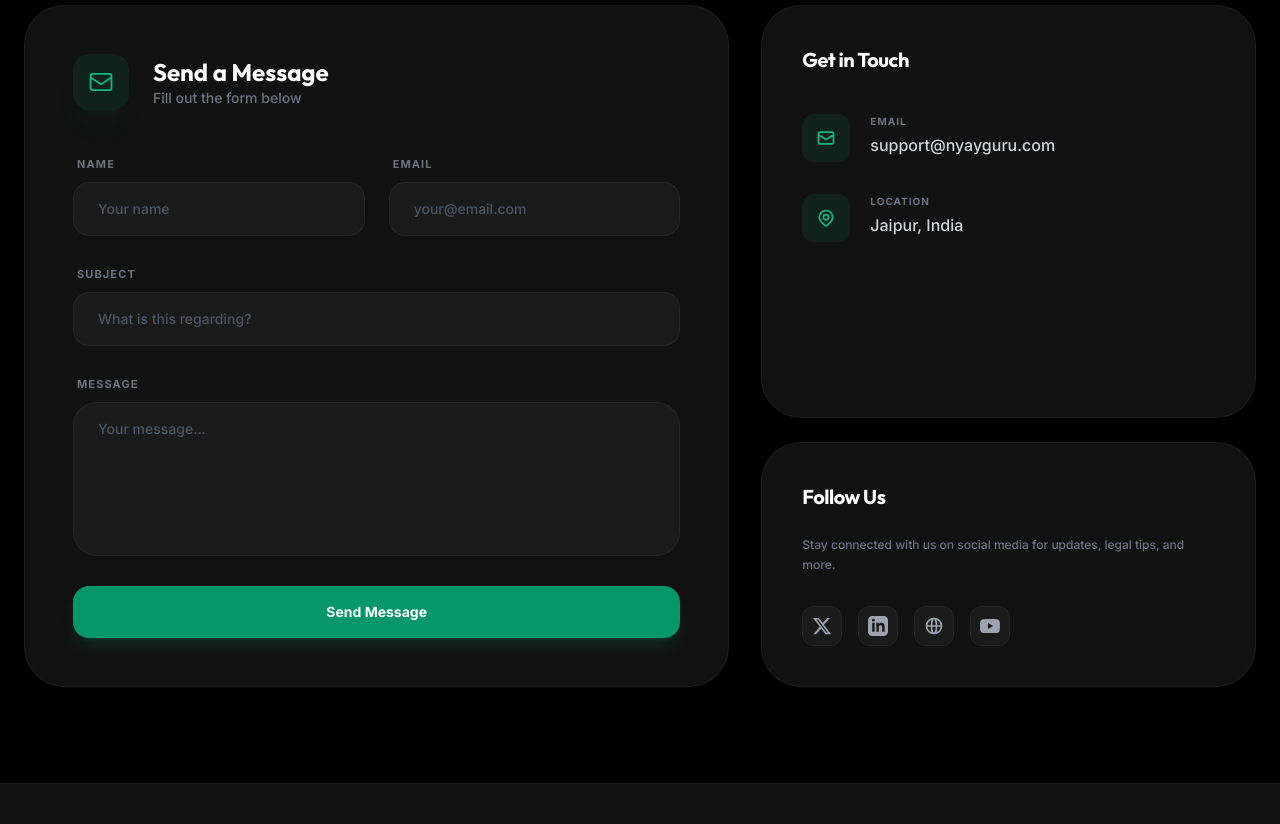
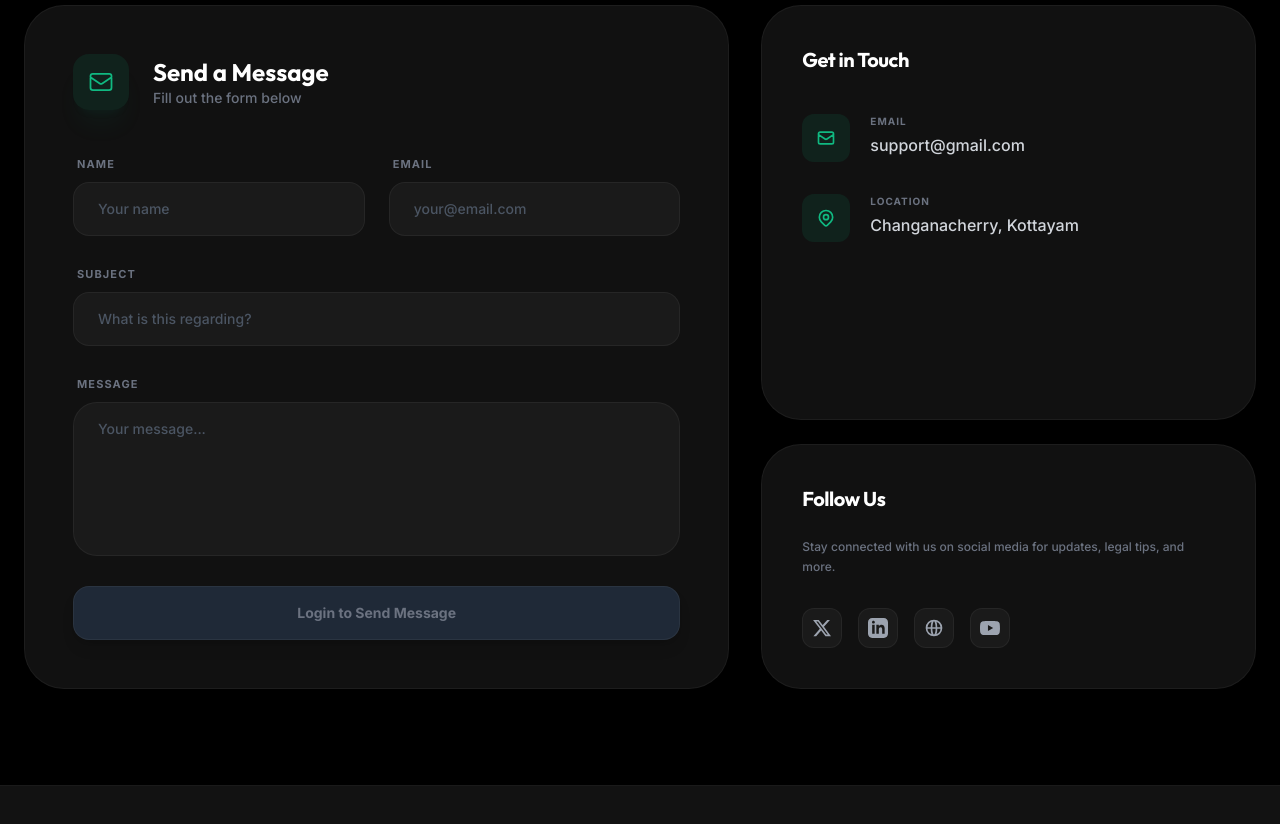
Before and after one commit to Arunsuresh100/Ai_advisor, a React (Vite) app in the folder frontend/: page /contact in a window 1280 px wide. Shown: the part 460-1284 px from the top of the page. Built offline with nearby package versions, Linux system fonts and the light colour scheme.

Commit message:
Enhance Contact page with auto-fill, auth guards, and updated info

```diff
--- a/frontend/src/components/Contact.jsx
+++ b/frontend/src/components/Contact.jsx
@@ -3,8 +3,11 @@ import React, { useEffect } from 'react';
 import { Link } from 'react-router-dom';
 import Navbar from './Navbar';
 import Footer from './Footer';
+import { useAuth } from '../context/AuthContext';
 
 const Contact = () => {
+  const { user } = useAuth();
+
   useEffect(() => {
     window.scrollTo(0, 0);
   }, []);
@@ -57,6 +60,7 @@ const Contact = () => {
                       <input
                         type="text"
                         placeholder="Your name"
+                        defaultValue={user?.name || ''}
                         className="w-full bg-[#1a1a1a] border border-white/5 rounded-2xl px-6 py-4 text-white text-sm focus:outline-none focus:border-primary-500 transition-all font-medium placeholder:text-gray-600"
                       />
                     </div>
@@ -65,6 +69,7 @@ const Contact = () => {
                       <input
                         type="email"
                         placeholder="your@email.com"
+                        defaultValue={user?.email || ''}
                         className="w-full bg-[#1a1a1a] border border-white/5 rounded-2xl px-6 py-4 text-white text-sm focus:outline-none focus:border-primary-500 transition-all font-medium placeholder:text-gray-600"
                       />
                     </div>
@@ -90,9 +95,14 @@ const Contact = () => {
 
                   <button
                     type="submit"
-                    className="w-full bg-primary-600 hover:bg-primary-500 text-white font-bold py-4 rounded-2xl transition-all duration-300 shadow-lg shadow-primary-600/20 active:scale-[0.98] text-sm"
+                    disabled={!user}
+                    className={`w-full font-bold py-4 rounded-2xl transition-all duration-300 shadow-lg text-sm ${
+                      user
+                        ? 'bg-primary-600 hover:bg-primary-500 text-white shadow-primary-600/20 active:scale-[0.98]'
+                        : 'bg-gray-800 text-gray-500 cursor-not-allowed border border-white/5'
+                    }`}
                   >
-                    Send Message
+                    {user ? 'Send Message' : 'Login to Send Message'}
                   </button>
                 </form>
               </div>
@@ -110,7 +120,7 @@ const Contact = () => {
                     </div>
                     <div>
                       <div className="text-[10px] font-bold text-gray-500 uppercase tracking-widest mb-1">Email</div>
-                      <div className="text-gray-300 font-medium text-sm md:text-base">support@nyayguru.com</div>
+                      <div className="text-gray-300 font-medium text-sm md:text-base">support@gmail.com</div>
                     </div>
                   </div>
 
@@ -120,7 +130,7 @@ const Contact = () => {
                     </div>
                     <div>
                       <div className="text-[10px] font-bold text-gray-500 uppercase tracking-widest mb-1">Location</div>
-                      <div className="text-gray-300 font-medium text-sm md:text-base">Jaipur, India</div>
+                      <div className="text-gray-300 font-medium text-sm md:text-base">Changanacherry, Kottayam</div>
                     </div>
                   </div>
                 </div>
```
